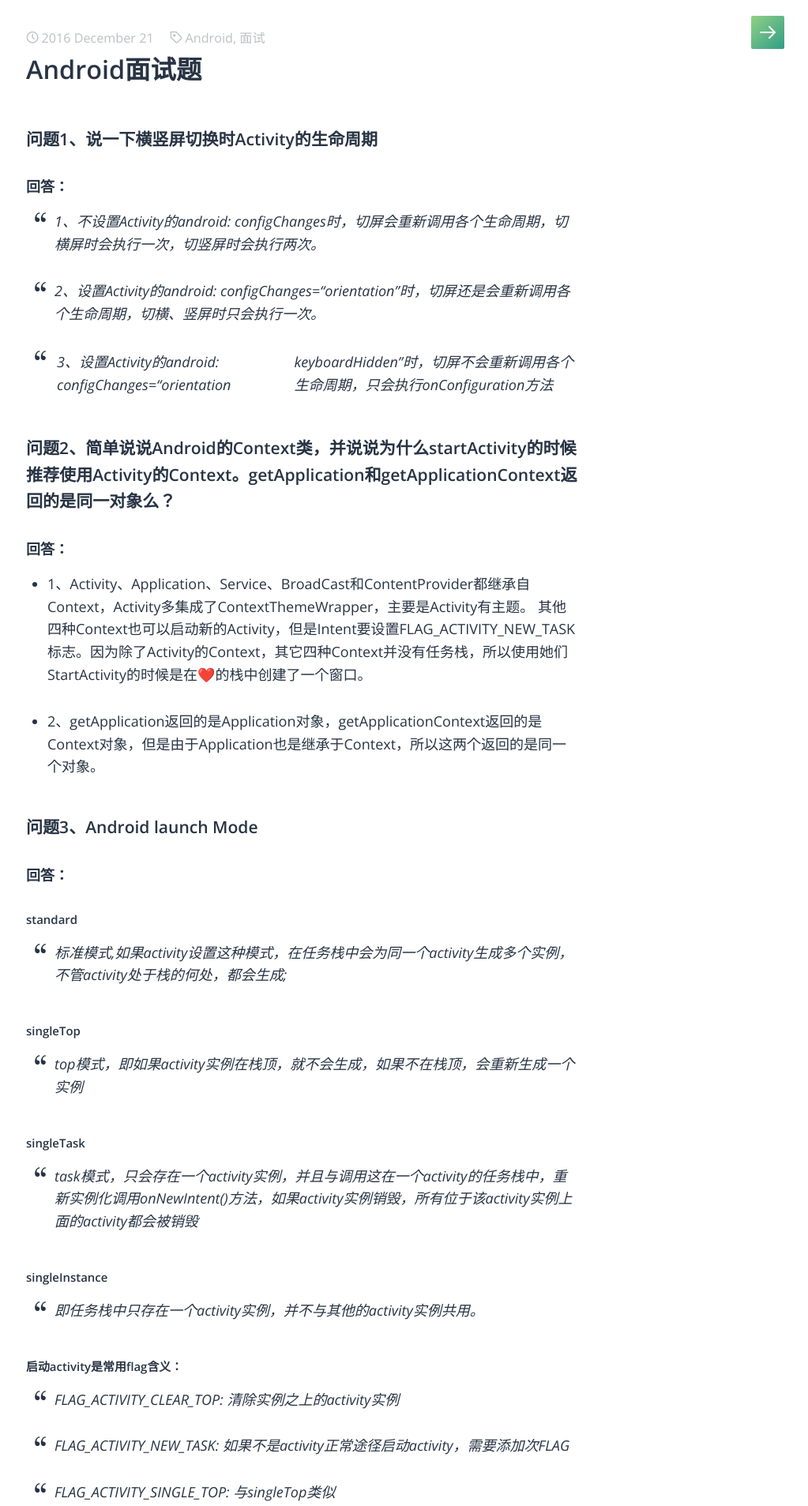
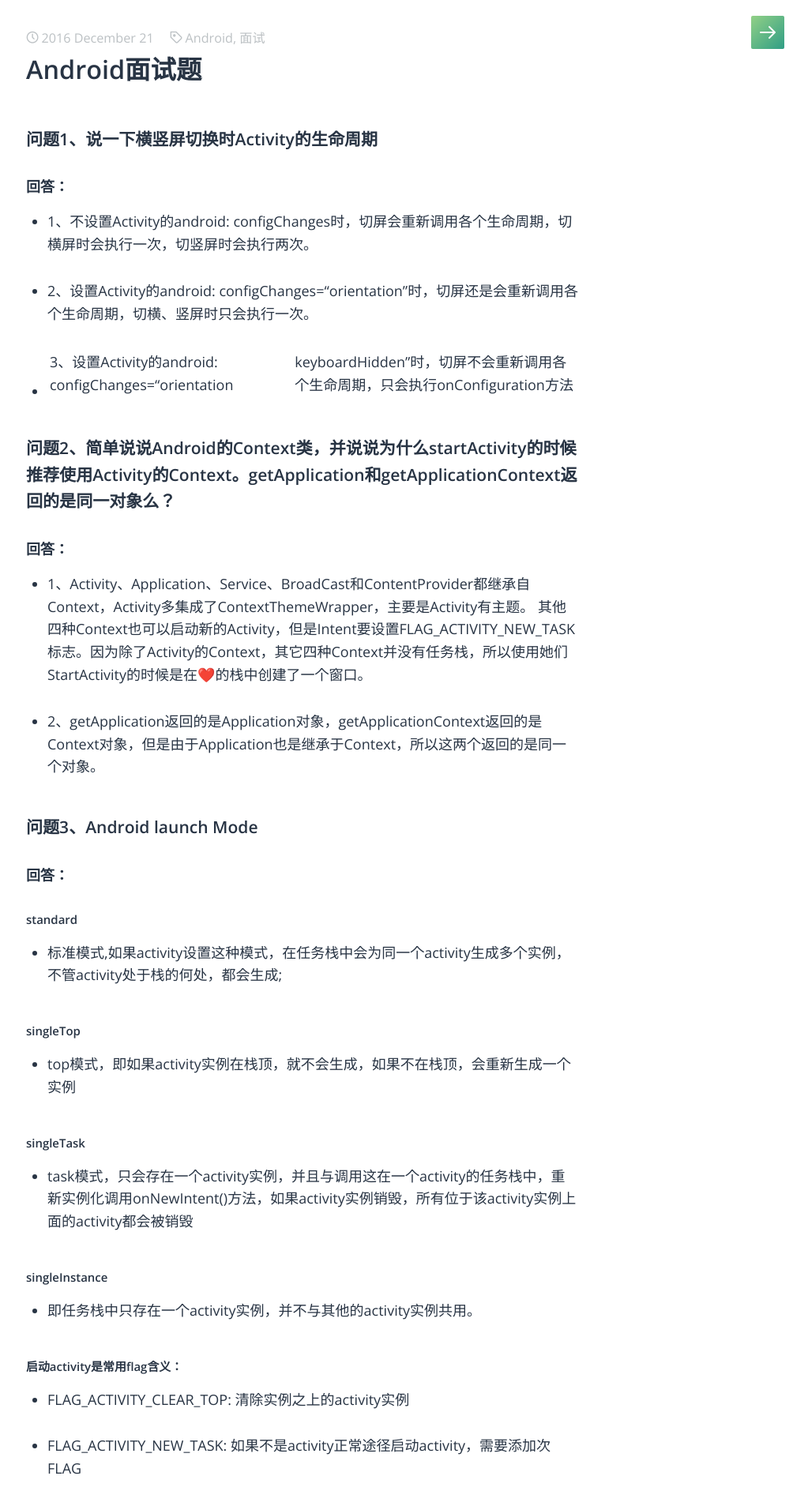
Before and after one commit to danqoo/danqoo.github.io, a Jekyll site: the page built from _posts/2016-12-21-android.md, in a window 1280 px wide. Shown: the top 1907 px of the page at 79% size, without its empty margins (257-1280 px from the left). Built offline with Jekyll 4.4.1, drawn with Linux system fonts in a browser that asks for light colours; some web fonts are replaced; comment, search, counter and statistics services are not loaded.

Commit message:
格式修改。

```diff
--- a/_posts/2016-12-21-android.md
+++ b/_posts/2016-12-21-android.md
@@ -12,11 +12,11 @@ description: Android基础知识面试题。
 
 #### 回答：
 
-> 1、不设置Activity的android: configChanges时，切屏会重新调用各个生命周期，切横屏时会执行一次，切竖屏时会执行两次。
+* 1、不设置Activity的android: configChanges时，切屏会重新调用各个生命周期，切横屏时会执行一次，切竖屏时会执行两次。
 
-> 2、设置Activity的android: configChanges=“orientation”时，切屏还是会重新调用各个生命周期，切横、竖屏时只会执行一次。
+* 2、设置Activity的android: configChanges=“orientation”时，切屏还是会重新调用各个生命周期，切横、竖屏时只会执行一次。
 
-> 3、设置Activity的android: configChanges=“orientation|keyboardHidden”时，切屏不会重新调用各个生命周期，只会执行onConfiguration方法
+* 3、设置Activity的android: configChanges=“orientation|keyboardHidden”时，切屏不会重新调用各个生命周期，只会执行onConfiguration方法
 
 ### 问题2、简单说说Android的Context类，并说说为什么startActivity的时候推荐使用Activity的Context。getApplication和getApplicationContext返回的是同一对象么？
 
@@ -32,43 +32,48 @@ description: Android基础知识面试题。
 #### 回答：
 
 ##### standard
-> 标准模式,如果activity设置这种模式，在任务栈中会为同一个activity生成多个实例，不管activity处于栈的何处，都会生成;
+
+* 标准模式,如果activity设置这种模式，在任务栈中会为同一个activity生成多个实例，不管activity处于栈的何处，都会生成;
 
 ##### singleTop
-> top模式，即如果activity实例在栈顶，就不会生成，如果不在栈顶，会重新生成一个实例
+
+* top模式，即如果activity实例在栈顶，就不会生成，如果不在栈顶，会重新生成一个实例
 
 ##### singleTask
-> task模式，只会存在一个activity实例，并且与调用这在一个activity的任务栈中，重新实例化调用onNewIntent()方法，如果activity实例销毁，所有位于该activity实例上面的activity都会被销毁
+
+* task模式，只会存在一个activity实例，并且与调用这在一个activity的任务栈中，重新实例化调用onNewIntent()方法，如果activity实例销毁，所有位于该activity实例上面的activity都会被销毁
 
 ##### singleInstance
-> 即任务栈中只存在一个activity实例，并不与其他的activity实例共用。
+
+* 即任务栈中只存在一个activity实例，并不与其他的activity实例共用。
 
 ##### 启动activity是常用flag含义：
 
-> FLAG_ACTIVITY_CLEAR_TOP: 清除实例之上的activity实例
+* FLAG_ACTIVITY_CLEAR_TOP: 清除实例之上的activity实例
 
-> FLAG_ACTIVITY_NEW_TASK: 如果不是activity正常途径启动activity，需要添加次FLAG
+* FLAG_ACTIVITY_NEW_TASK: 如果不是activity正常途径启动activity，需要添加次FLAG
 
-> FLAG_ACTIVITY_SINGLE_TOP: 与singleTop类似
+* FLAG_ACTIVITY_SINGLE_TOP: 与singleTop类似
 
 ### 问题4、broadcast广播
 
 #### 回答：
 
 ##### 注册方式：
-> 1. 静态注册 在AndroidManifest.xml中注册
 
-> 2.动态注册registerReceiver
+* 1. 静态注册 在AndroidManifest.xml中注册
+
+* 2.动态注册registerReceiver
 
 ##### 广播分类：
-> 1. 普通广播
+* 1. 普通广播
 
-> 2.有序广播
+* 2.有序广播
 
-> 3.异步广播
+* 3.异步广播
 
 ##### 广播接受：
-> 主要是在广播中不能处理耗时操作，超过5s系统就会提示
+* 主要是在广播中不能处理耗时操作，超过5s系统就会提示
 
 ### 问题5、Android 动画有哪几种
 
@@ -76,9 +81,9 @@ description: Android基础知识面试题。
 
 ###### android动画有两个大类：
 
-> 一类是补间动画 有AlphaAnimation，RotateAnimation，ScaleAnimation，TranslateAnimation四种 。
+* 一类是补间动画 有AlphaAnimation，RotateAnimation，ScaleAnimation，TranslateAnimation四种 。
 
-> 一类是逐帧动画，需要将多张图片按次序播放
+* 一类是逐帧动画，需要将多张图片按次序播放
 
 ### 问题6、Android 进程间通讯的几种方式
 
@@ -86,11 +91,11 @@ description: Android基础知识面试题。
 
 ##### 1 Content Provider
 
-> Android应用程序可以使用文件或SqlLite数据库来存储数据。Content Provider提供了一种在多个应用程序之间数据共享的方式
+* Android应用程序可以使用文件或SqlLite数据库来存储数据。Content Provider提供了一种在多个应用程序之间数据共享的方式
 
 ##### 2、 Broadcast
 
-> 广播是一种被动跨进程通讯的方式。当某个程序向系统发送广播时，其他的应用程序只能被动地接收广播数据。在应用程序中发送广播比较简单。只需要调用sendBroadcast方法即可。该方法需要一个Intent对象。通过Intent对象可以发送需要广播的数据。
+* 广播是一种被动跨进程通讯的方式。当某个程序向系统发送广播时，其他的应用程序只能被动地接收广播数据。在应用程序中发送广播比较简单。只需要调用sendBroadcast方法即可。该方法需要一个Intent对象。通过Intent对象可以发送需要广播的数据。
 
 ##### 3 Aidl
-> AIDL的全称是Android Interface Definition Language，是一种定义接口的语言，定义的接口主要和不同进程的Service进行通讯
+* AIDL的全称是Android Interface Definition Language，是一种定义接口的语言，定义的接口主要和不同进程的Service进行通讯
```
